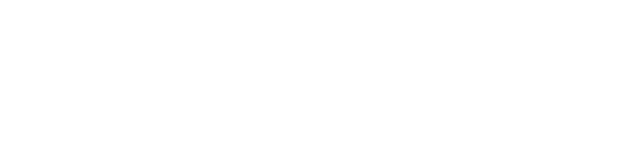
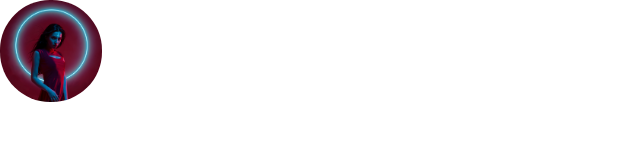
Before and after one commit to js-tasks-ru/htmlcss-20220414_lancov-r, a website: page 06-lection4/01-avatar/index.html in a window 1280 px wide. Shown: the whole page, without its empty margins (0-640 px from the left). Drawn offline with Linux system fonts and the light colour scheme.

Commit message:
avatar complete!

```diff
--- a/06-lection4/01-avatar/avatar.css
+++ b/06-lection4/01-avatar/avatar.css
@@ -0,0 +1,11 @@
+.avatar {
+    height: 102px;
+    width: 102px;
+}
+.avatar__img {
+    width: 100%;
+    height: 100%;
+    border-radius: 50px;
+    object-fit: cover;
+    object-position: center top;
+}
--- a/06-lection4/01-avatar/index.html
+++ b/06-lection4/01-avatar/index.html
@@ -6,6 +6,8 @@
         <link rel="stylesheet" href="./avatar.css">
     </head>
     <body>
-
+        <div class="avatar">
+            <img class="avatar__img" src="/assets/images/aku-7fbs.jpg" alt="avatar">
+        </div>
     </body>
 </html>
--- a/assets/css/main.css
+++ b/assets/css/main.css
@@ -29,6 +29,6 @@ html,body{
     height: 100%;
 }
 
-* {
+body {
     font-family: 'Roboto', sans-serif;
 }
```
Also changed, not shown: assets/images/aku-7fbs.jpg (added).
